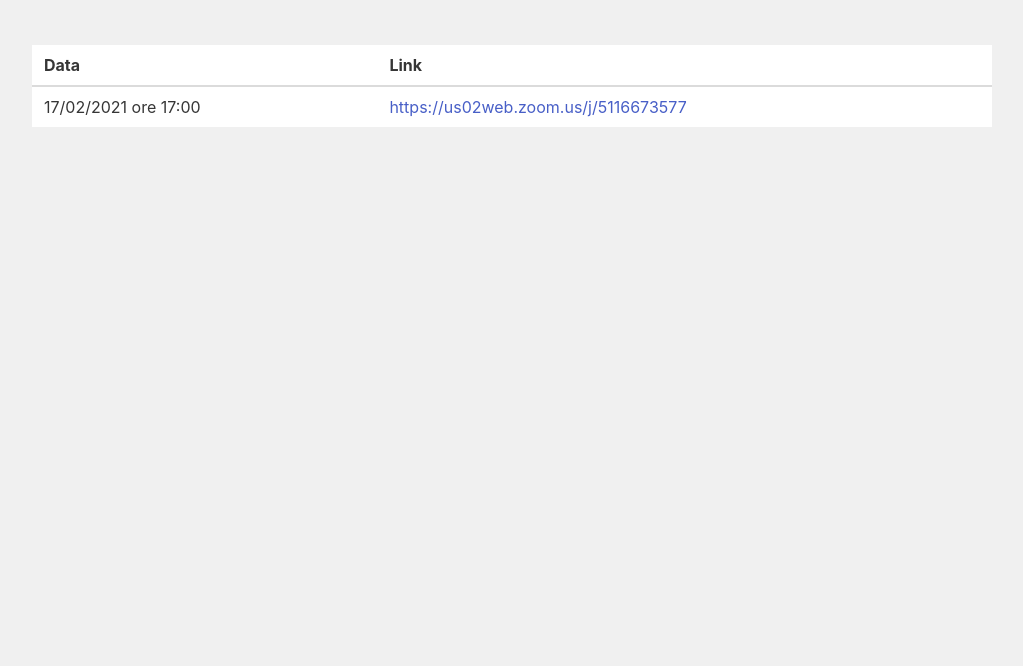
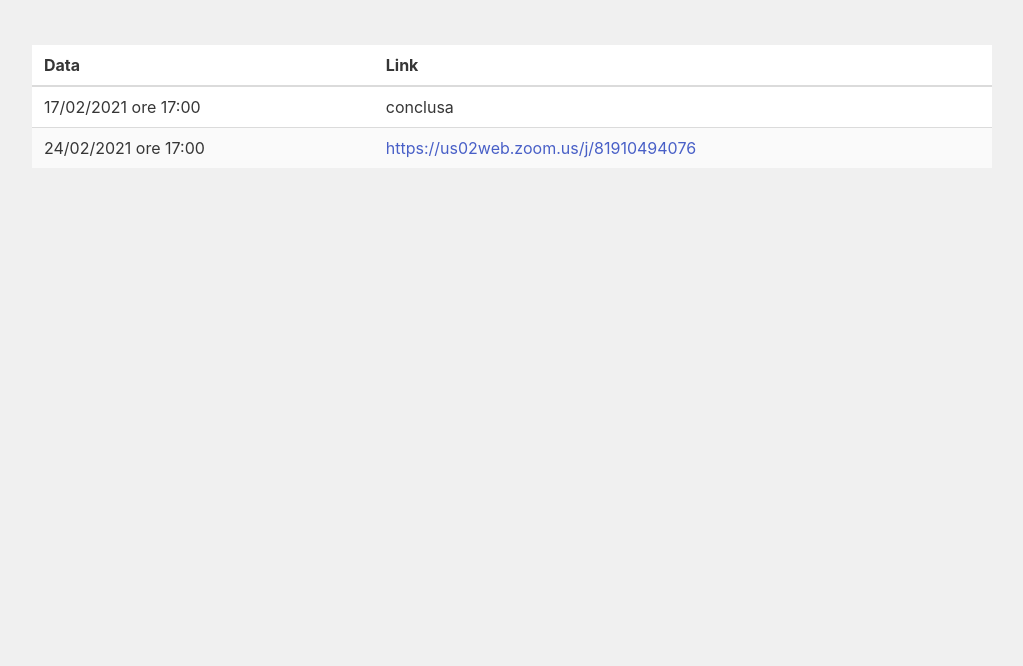
Before and after one commit to alkaest2002/intervento.lombardia, a plain HTML site: page focus.group.calendar.html in a window 1280 px wide. Shown: the part 134-800 px from the top of the page, without its empty margins (128-1151 px from the left). Drawn offline with nearby package versions, Linux system fonts and the light colour scheme.

Commit message:
update focus group

```diff
--- a/focus.group.calendar.html
+++ b/focus.group.calendar.html
@@ -37,8 +37,11 @@
            </thead>
            <tbody>
              <tr>
-               <td>17/02/2021 ore 17:00</td><td><a href="https://us02web.zoom.us/j/5116673577">https://us02web.zoom.us/j/5116673577</a></td>
+               <td>17/02/2021 ore 17:00</td><td>conclusa</td>
              </tr>
+             <tr>
+              <td>24/02/2021 ore 17:00</td><td><a href="https://us02web.zoom.us/j/81910494076">https://us02web.zoom.us/j/81910494076</a></td>
+            </tr>
            </tbody>
          </table>
         </div>
```
